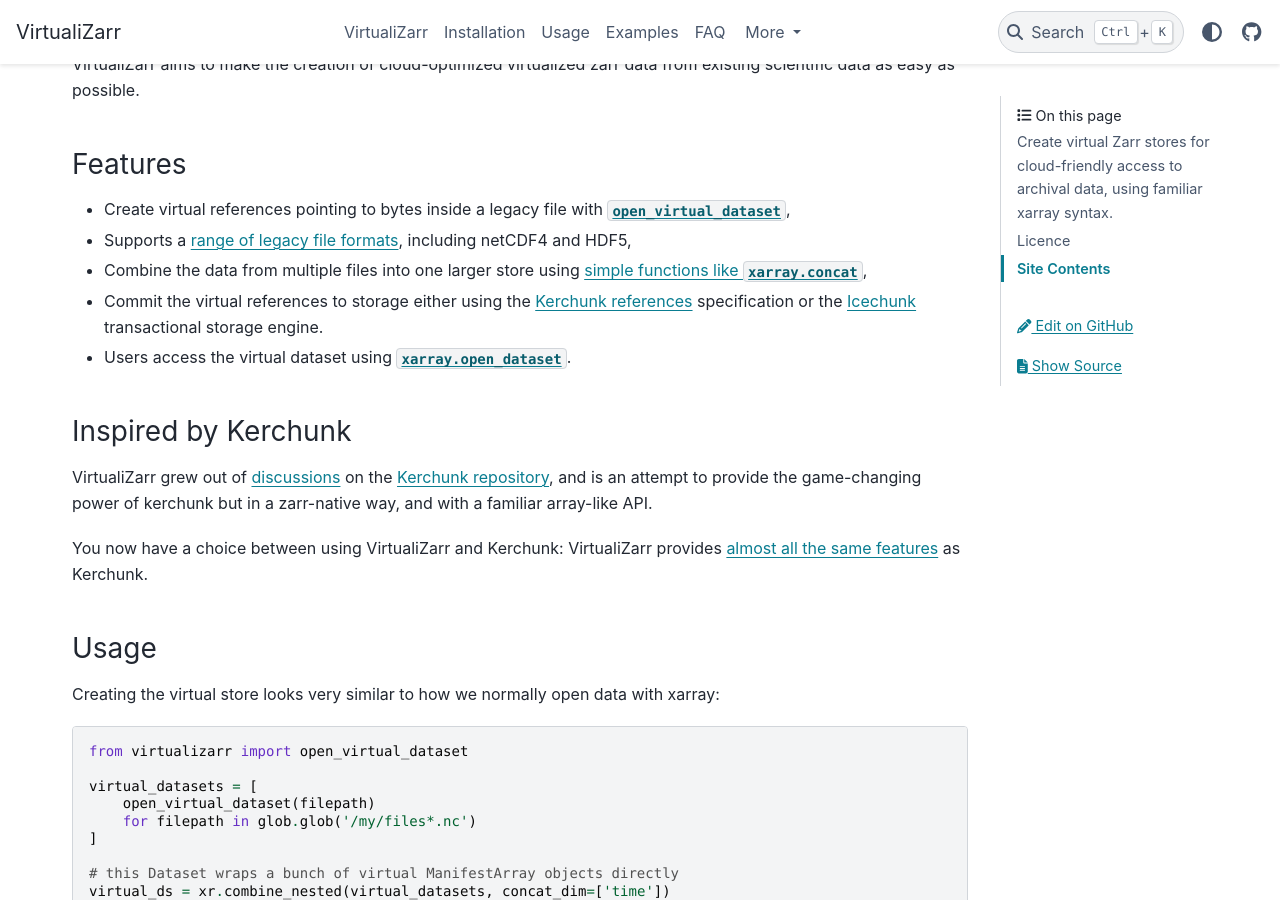
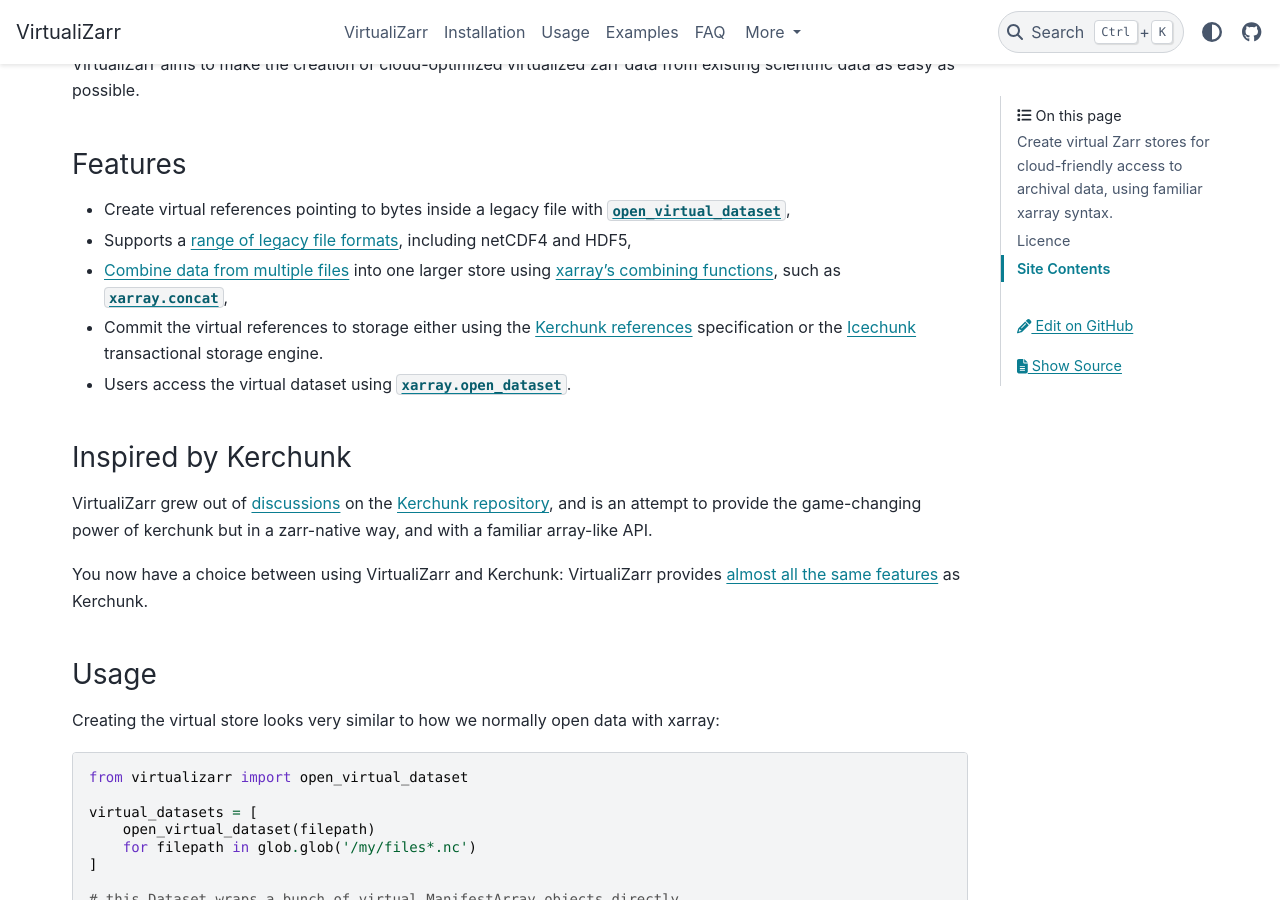
Before and after one commit to zarr-developers/VirtualiZarr, a Sphinx documentation site: the page built from docs/index.md, in a window 1280 px wide and 900 px high, scrolled down 632 px. Built offline with Sphinx 7.4.7 and the PyData theme 0.15.4, drawn with Linux system fonts in a browser that asks for light colours.

Commit message:
more links

```diff
--- a/docs/index.md
+++ b/docs/index.md
@@ -16,7 +16,7 @@
 
 * Create virtual references pointing to bytes inside a legacy file with [`open_virtual_dataset`](https://virtualizarr.readthedocs.io/en/latest/usage.html#opening-files-as-virtual-datasets),
 * Supports a [range of legacy file formats](https://virtualizarr.readthedocs.io/en/latest/faq.html#how-do-virtualizarr-and-kerchunk-compare), including netCDF4 and HDF5,
-* Combine the data from multiple files into one larger store using [simple functions like `xarray.concat`](https://virtualizarr.readthedocs.io/en/latest/usage.html#combining-virtual-datasets),
+* [Combine data from multiple files](https://virtualizarr.readthedocs.io/en/latest/usage.html#combining-virtual-datasets) into one larger store using [xarray's combining functions](https://docs.xarray.dev/en/stable/user-guide/combining.html), such as [`xarray.concat`](https://docs.xarray.dev/en/stable/generated/xarray.concat.html),
 * Commit the virtual references to storage either using the [Kerchunk references](https://fsspec.github.io/kerchunk/spec.html) specification or the [Icechunk](https://icechunk.io/) transactional storage engine.
 * Users access the virtual dataset using [`xarray.open_dataset`](https://docs.xarray.dev/en/stable/generated/xarray.open_dataset.html#xarray.open_dataset).
 
```
Also changed, not shown: README.md (+2 -2 lines).
